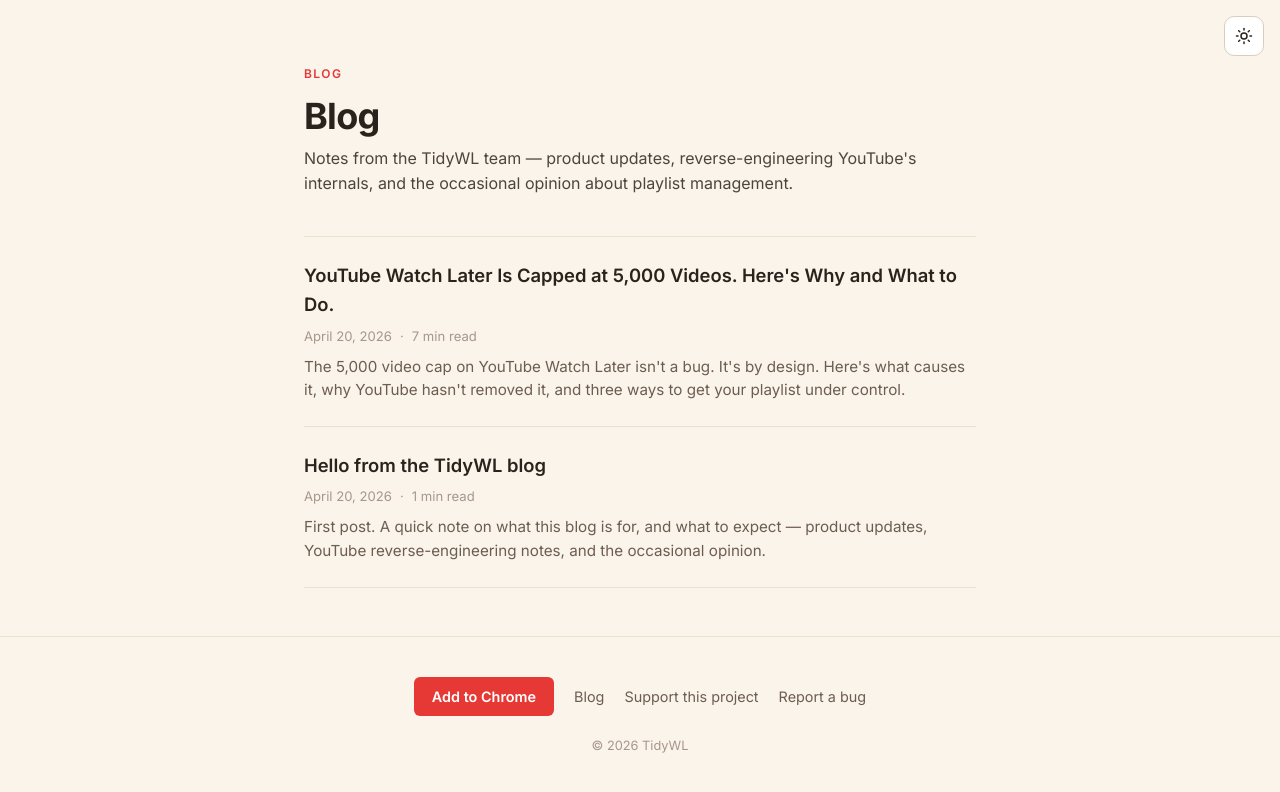
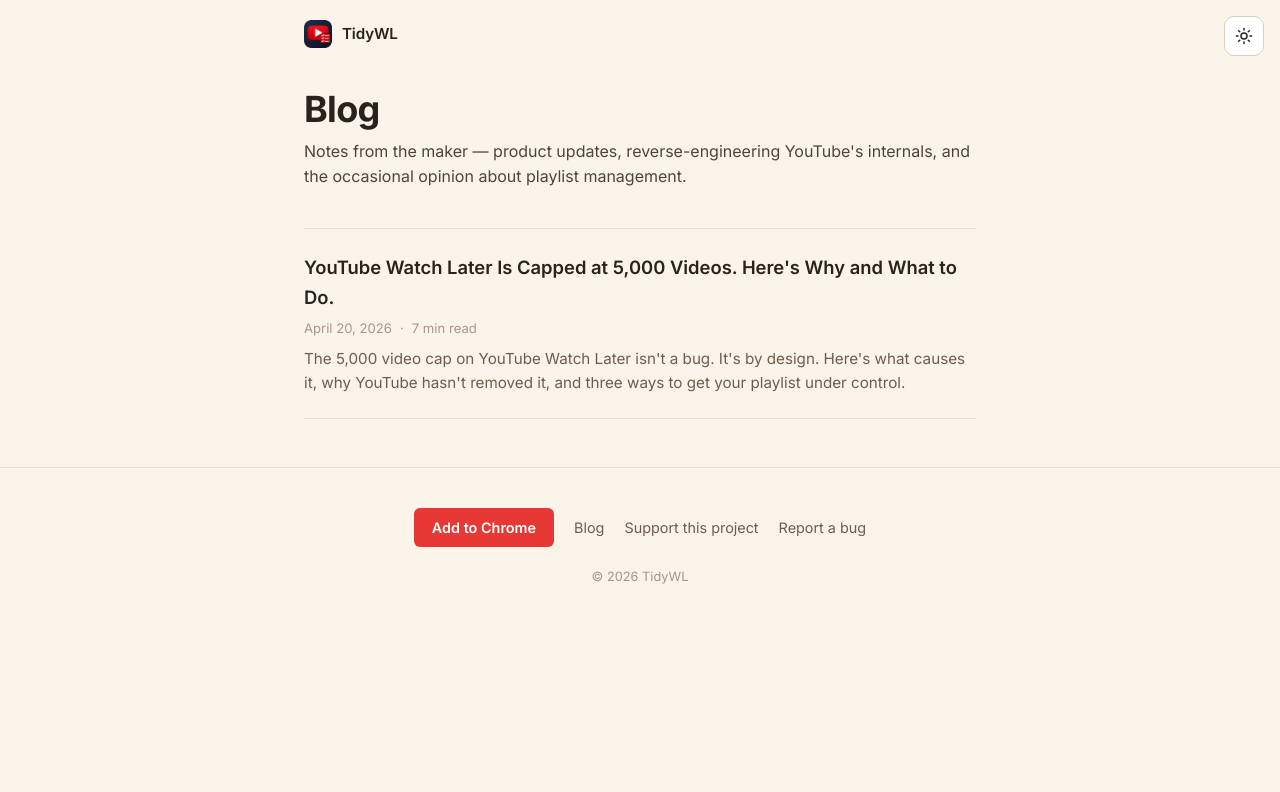
Before and after one commit to dominic-lam/tidywl-site, a Jekyll site: the page built from blog/index.html, in a window 1280 px wide. Shown: the top 792 px of the page. Built offline with Jekyll 4.4.1, drawn with Linux system fonts in a browser that asks for light colours; part of the change alters nothing that is shown.

Commit message:
blog: delete placeholder, add header, wire Blog + Breadcrumb JSON-LD
- Delete the "Hello from the TidyWL blog" placeholder post. Zero
  inbound links, nothing to preserve.
- Rewrite the blog index subtitle/meta/OG description from
  "Notes from the TidyWL team" to "Notes from the maker" (solo project).
- Drop the redundant "Blog" section-label above the H1.
- Add a minimal blog-only header (icon + wordmark -> /) in
  _includes/blog-header.html, included from the default layout so it
  appears on the blog index and every post but never on the landing.
- Add Blog JSON-LD on the blog index (opt-in via json_ld_blog
  frontmatter) and BreadcrumbList JSON-LD on every post (conditional
  on layout == post) for richer search results.

Co-Authored-By: Claude Opus 4.7 <noreply@anthropic.com>

```diff
--- /dev/null
+++ b/_includes/blog-header.html
@@ -0,0 +1,7 @@
+  <!-- ── BLOG HEADER ── -->
+  <header class="blog-header">
+    <a class="blog-header-home" href="/" aria-label="TidyWL home">
+      <img src="/assets/icon128.png" alt="" class="blog-header-icon" width="28" height="28">
+      <span class="blog-header-wordmark">TidyWL</span>
+    </a>
+  </header>
--- a/_includes/styles-blog.html
+++ b/_includes/styles-blog.html
@@ -1,6 +1,22 @@
   <style>
+    /* ── BLOG: header ── */
+    .blog-header {
+      max-width: 720px; margin: 0 auto; padding: 20px 24px 0;
+    }
+    .blog-header-home {
+      display: inline-flex; align-items: center; gap: 10px;
+      color: var(--text); font-weight: 600; font-size: 0.95rem;
+      letter-spacing: -0.01em; text-decoration: none;
+    }
+    .blog-header-home:hover { color: var(--accent); }
+    .blog-header-icon {
+      width: 28px; height: 28px;
+      border-radius: 6px; display: block;
+    }
+    .blog-header-wordmark { line-height: 1; }
+
     /* ── BLOG: shared ── */
-    .blog-wrap { max-width: 720px; margin: 0 auto; padding: 64px 24px 48px; }
+    .blog-wrap { max-width: 720px; margin: 0 auto; padding: 32px 24px 48px; }
     .blog-wrap .section-label { margin-bottom: 12px; }
     .blog-title {
       font-size: clamp(1.6rem, 3.5vw, 2.25rem);
--- a/_layouts/default.html
+++ b/_layouts/default.html
@@ -48,12 +48,64 @@
   </script>
   {% endif %}
 
+  {% if page.json_ld_blog %}
+  <script type="application/ld+json">
+  {
+    "@context": "https://schema.org",
+    "@type": "Blog",
+    "name": "TidyWL Blog",
+    "description": {{ page.description | jsonify }},
+    "url": "{{ site.url }}{{ page.url }}",
+    "author": {
+      "@type": "Person",
+      "name": "Dominic Lam",
+      "url": "https://github.com/dominic-lam"
+    },
+    "publisher": {
+      "@type": "Organization",
+      "name": "TidyWL",
+      "url": "{{ site.url }}"
+    }
+  }
+  </script>
+  {% endif %}
+
+  {% if page.layout == 'post' %}
+  <script type="application/ld+json">
+  {
+    "@context": "https://schema.org",
+    "@type": "BreadcrumbList",
+    "itemListElement": [
+      {
+        "@type": "ListItem",
+        "position": 1,
+        "name": "Home",
+        "item": "{{ site.url }}/"
+      },
+      {
+        "@type": "ListItem",
+        "position": 2,
+        "name": "Blog",
+        "item": "{{ site.url }}/blog/"
+      },
+      {
+        "@type": "ListItem",
+        "position": 3,
+        "name": {{ page.title | jsonify }},
+        "item": "{{ site.url }}{{ page.url }}"
+      }
+    ]
+  }
+  </script>
+  {% endif %}
+
   {% include styles.html %}
   {% include styles-blog.html %}
 </head>
 <body>
 
   {% include theme-toggle.html %}
+  {% include blog-header.html %}
 
   {{ content }}
 
--- a/_posts/2026-04-20-hello-from-the-tidywl-blog.md
+++ /dev/null
@@ -1,27 +0,0 @@
----
-title: "Hello from the TidyWL blog"
-description: "First post. A quick note on what this blog is for, and what to expect — product updates, YouTube reverse-engineering notes, and the occasional opinion."
-date: 2026-04-20
-# og_image: /assets/blog/hello/og.png   # optional — falls back to site default
-faq:
-  - q: "What will you post here?"
-    a: "Product updates for TidyWL, technical writeups on YouTube's internal APIs, and behind-the-scenes notes on the extension."
-  - q: "How often?"
-    a: "Irregularly. When there's something worth saying."
----
-
-This is the TidyWL blog. Hello.
-
-## Why a blog
-
-TidyWL started as a one-evening hack because YouTube's Watch Later playlist had quietly eaten years of my attention. Building the extension involved reverse-engineering the internal InnerTube API, working around the 5,000-video cap, and discovering that "deleted" videos on YouTube mean a lot of different things under the hood.
-
-Most of that context doesn't fit on the landing page — it belongs here.
-
-## What to expect
-
-- **Product updates** — new features, breaking changes, release notes.
-- **Technical notes** — how TidyWL works, what I've learned about YouTube's internals, and things that are non-obvious but worth documenting.
-- **The occasional opinion** — on playlist UX, privacy, or why YouTube hasn't fixed any of this in ten years.
-
-No schedule. No newsletter funnel. Just writing when there's something to say.
--- a/blog/index.html
+++ b/blog/index.html
@@ -1,11 +1,11 @@
 ---
 layout: default
 title: Blog
-description: Notes from the TidyWL team — product updates, reverse-engineering YouTube's internals, and the occasional opinion about playlist management.
+description: Notes from the maker — product updates, reverse-engineering YouTube's internals, and the occasional opinion about playlist management.
 permalink: /blog/
+json_ld_blog: true
 ---
 <section class="blog-wrap">
-  <p class="section-label">Blog</p>
   <h1 class="blog-title">{{ page.title }}</h1>
   <p class="blog-subtitle">{{ page.description }}</p>
 
```
